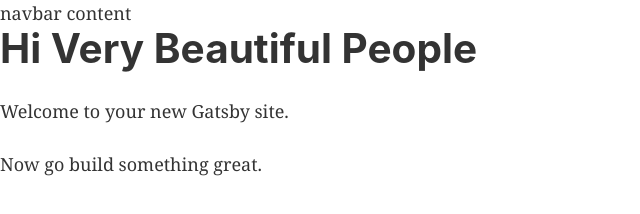
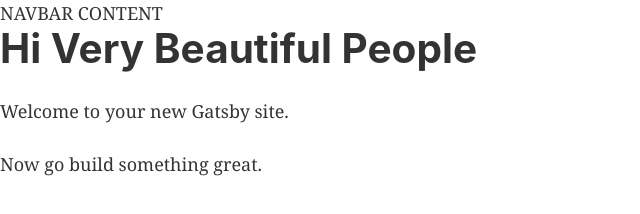
Before and after one commit to basiccreation/cupAjoe, a Gatsby site: page / in a window 1280 px wide. Shown: the full height of the page, 0-640 px from the left. Built offline with nearby package versions, Linux system fonts and the light colour scheme; Gatsby itself is replaced by a stand-in of ours.

Commit message:
added to the Navbar

```diff
--- a/src/components/globals/Navbar.js
+++ b/src/components/globals/Navbar.js
@@ -2,6 +2,6 @@
 
 export default class Navbar extends Component {
   render() {
-    return <div>navbar content</div>
+    return <div>NAVBAR CONTENT</div>
   }
 }
```
